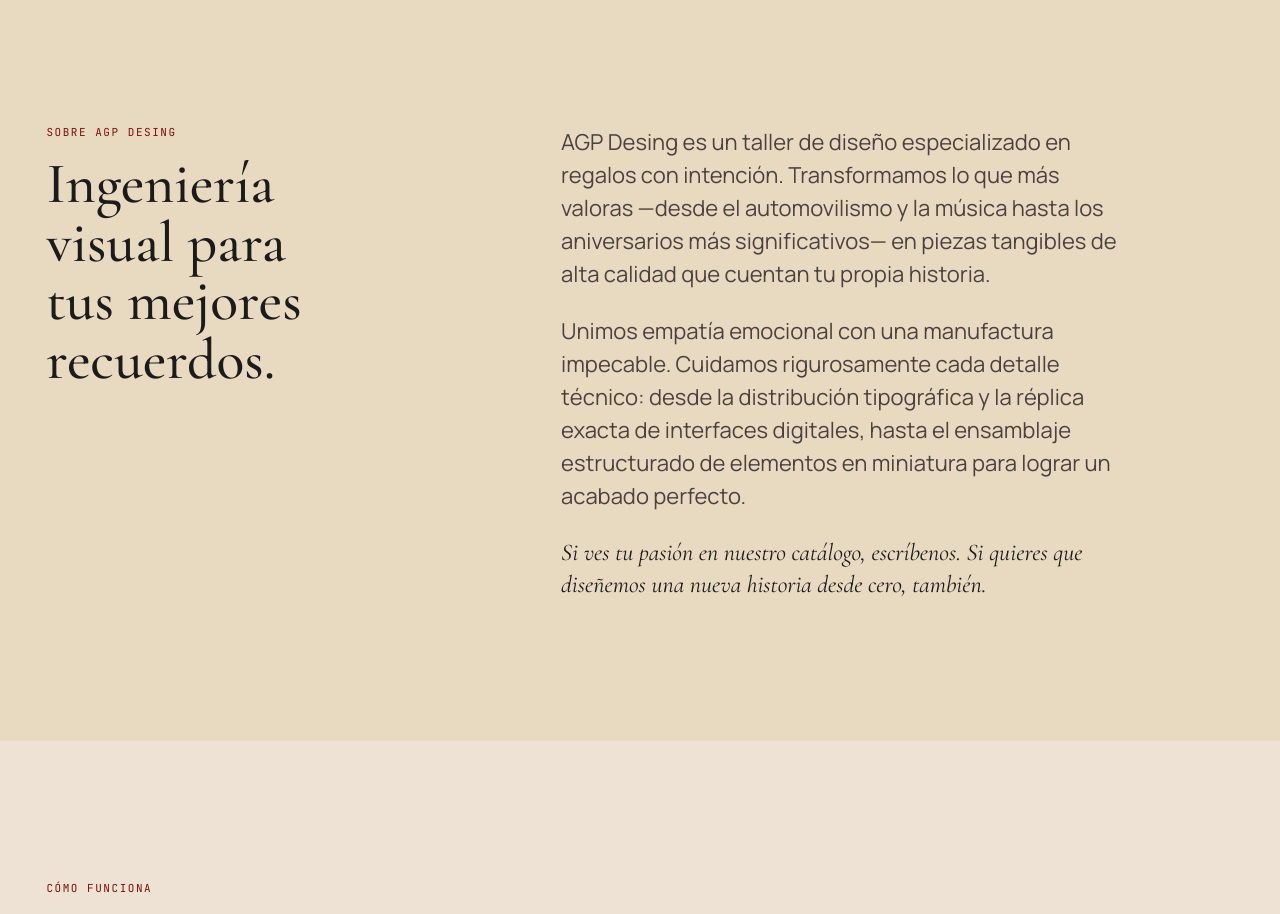
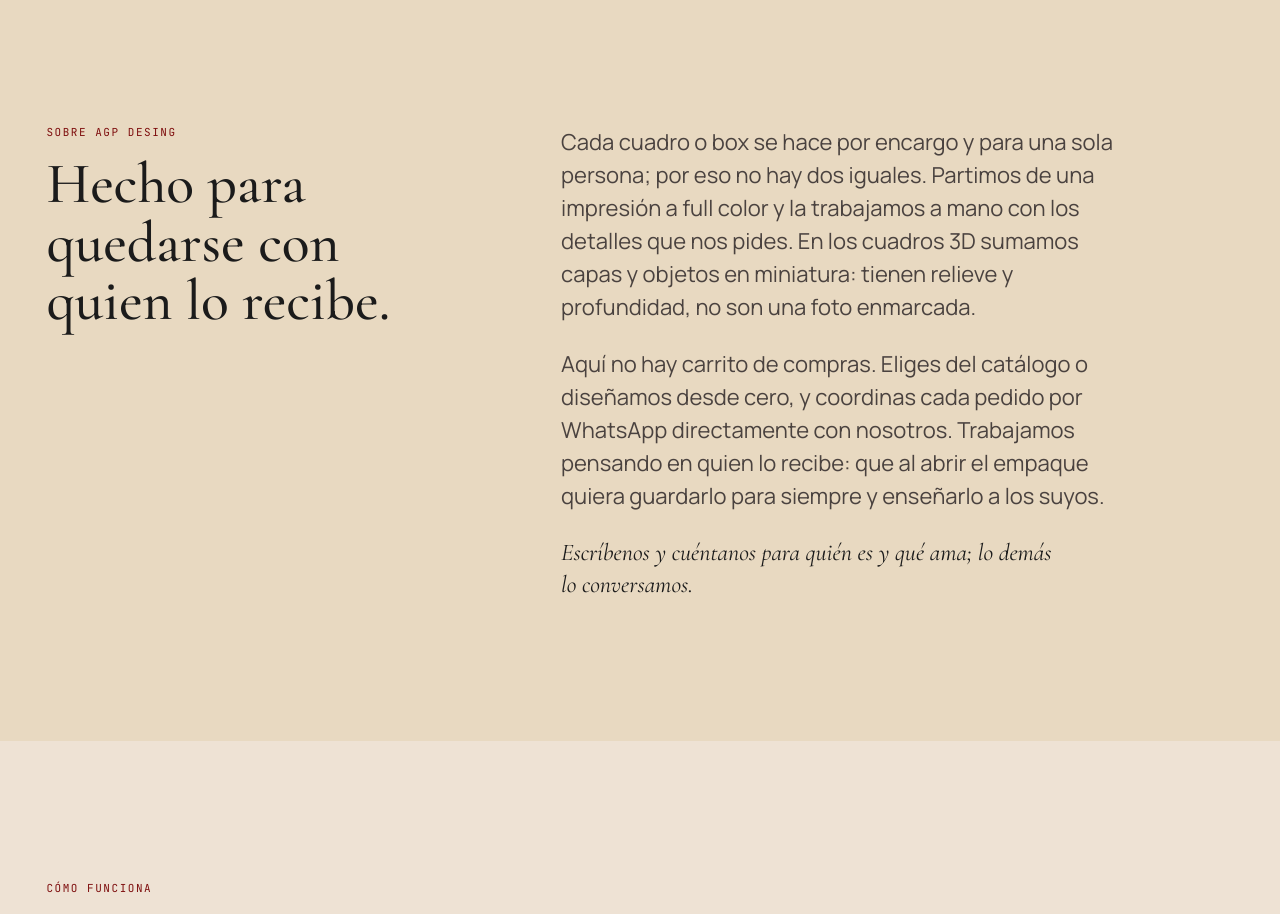
Before and after one commit to MurginhaSebastian/agp-desing, a React (Vite) app in the folder frontend/: page / in a window 1280 px wide. Shown: the part 1100-2014 px from the top of the page. Built offline with nearby package versions, Linux system fonts and the light colour scheme; no server answers.

Commit message:
La filosofia de AGP Desing en la seccion Sobre AGP

```diff
--- a/frontend/src/pages/public/sections/About.tsx
+++ b/frontend/src/pages/public/sections/About.tsx
@@ -7,19 +7,19 @@
         <Reveal className="lg:col-span-4">
           <p className="label-brand">Sobre AGP Desing</p>
           <h2 id="sobre-title" className="text-h2 mt-4">
-            Ingeniería visual para tus mejores recuerdos.
+            Hecho para quedarse con quien lo recibe.
           </h2>
         </Reveal>
 
         <Reveal delay={80} className="lg:col-span-6 lg:col-start-6 space-y-6 text-lead text-ink-soft">
           <p>
-            AGP Desing es un taller de diseño especializado en regalos con intención. Transformamos lo que más valoras —desde el automovilismo y la música hasta los aniversarios más significativos— en piezas tangibles de alta calidad que cuentan tu propia historia.
+            Cada cuadro o box se hace por encargo y para una sola persona; por eso no hay dos iguales. Partimos de una impresión a full color y la trabajamos a mano con los detalles que nos pides. En los cuadros 3D sumamos capas y objetos en miniatura: tienen relieve y profundidad, no son una foto enmarcada.
           </p>
           <p>
-            Unimos empatía emocional con una manufactura impecable. Cuidamos rigurosamente cada detalle técnico: desde la distribución tipográfica y la réplica exacta de interfaces digitales, hasta el ensamblaje estructurado de elementos en miniatura para lograr un acabado perfecto.
+            Aquí no hay carrito de compras. Eliges del catálogo o diseñamos desde cero, y coordinas cada pedido por WhatsApp directamente con nosotros. Trabajamos pensando en quien lo recibe: que al abrir el empaque quiera guardarlo para siempre y enseñarlo a los suyos.
           </p>
           <p className="font-display text-2xl text-ink italic">
-            Si ves tu pasión en nuestro catálogo, escríbenos. Si quieres que diseñemos una nueva historia desde cero, también.
+            Escríbenos y cuéntanos para quién es y qué ama; lo demás lo conversamos.
           </p>
         </Reveal>
       </div>
```
Also changed, not shown: 2 other files (tests, documents, lock files or other folders).
